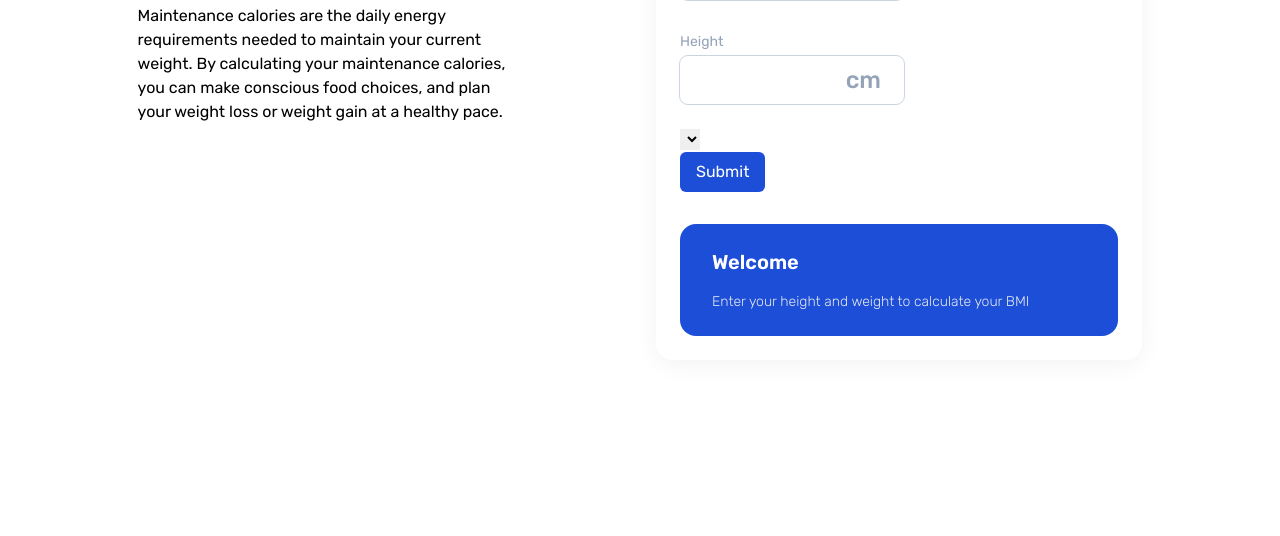
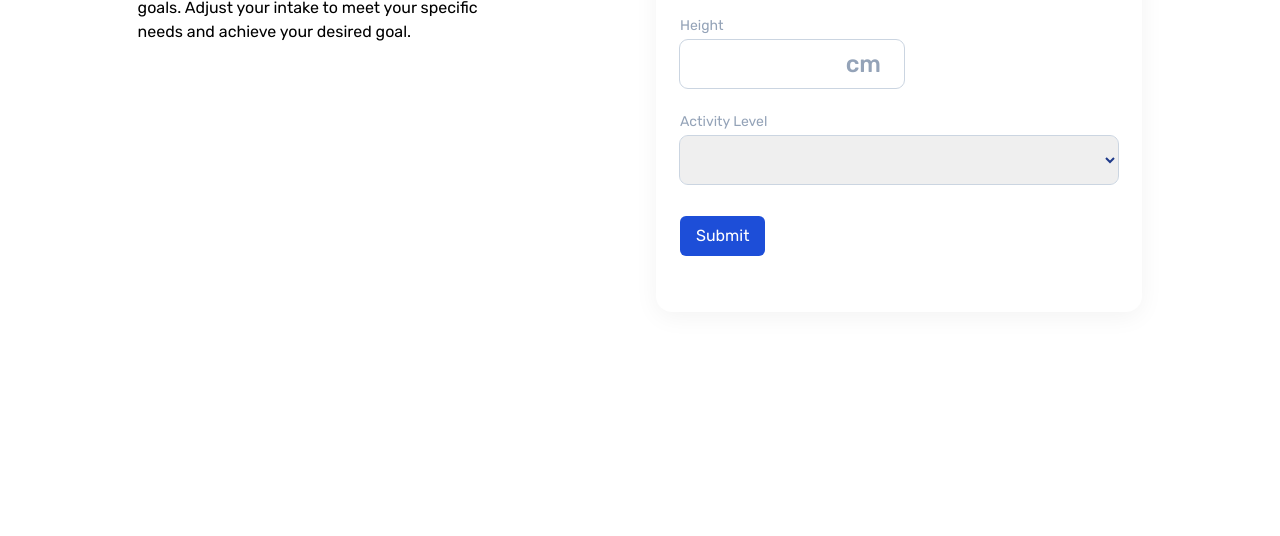
Before and after one commit to amittam104/Vivify, a website: page src/calories.html in a window 1280 px wide. Shown: the part 480-1016 px from the top of the page. After the commit the page ends 968 px from the top, so only its background shows below. Drawn offline with Linux system fonts and the light colour scheme.

Commit message:
chore: update header

```diff
--- a/src/calories.html
+++ b/src/calories.html
@@ -15,7 +15,7 @@
   <body>
     <!-- Navbar starts here -->
     <nav
-      class="w-full h-16 flex items-center justify-between md:px-8 px-4 mb-28"
+      class="w-full h-16 flex items-center justify-between md:px-8 px-4 mb-24"
       id="nav"
     >
       <div>
@@ -98,13 +98,11 @@
         class="w-full lg:w-[40%] text-center lg:text-left flex flex-col items-center lg:items-start"
       >
         <h1 class="text-5xl font-bold text-slate-950 mb-6">
-          Maintenance Calories Calculator
+          Calories Calculator
         </h1>
         <p class="text-md w-[90%] md:w-[80%] md:text-base mb-12">
-          Maintenance calories are the daily energy requirements needed to
-          maintain your current weight. By calculating your maintenance
-          calories, you can make conscious food choices, and plan your weight
-          loss or weight gain at a healthy pace.
+          Calculate your daily calorie intake based on your goals. Adjust your
+          intake to meet your specific needs and achieve your desired goal.
         </p>
       </div>
       <div
@@ -153,8 +151,8 @@
                 id=""
               >
                 <option value=""></option>
-                <option value="male">Male</option>
-                <option value="female">Female</option>
+                <option class="text-base" value="male">Male</option>
+                <option class="text-base" value="female">Female</option>
               </select>
             </div>
           </div>
@@ -184,8 +182,22 @@
               />
             </div>
           </div>
-          <div>
-            <select name="" id=""></select>
+          <div class="w-full flex flex-col mb-8">
+            <label for="gender" class="mb-1 text-sm text-slate-400"
+              >Activity Level</label
+            >
+            <select
+              class="outline outline-1 outline-slate-300 rounded-lg h-12 w-full p-2 text-md font-medium text-blue-900 placeholder:text-slate-400 placeholder:text-xl placeholder:font-medium placeholder:text-right"
+              name="activity"
+              id="activity"
+            >
+              <option value=""></option>
+              <option class="text-base" value="1.2">Sedentary Lifestyle</option>
+              <option class="text-base" value="1.375">Lightly Active</option>
+              <option class="text-base" value="1.55">Moderately Active</option>
+              <option class="text-base" value="1.725">Active</option>
+              <option class="text-base" value="1.9">Very Active</option>
+            </select>
           </div>
           <div>
             <button
@@ -197,28 +209,6 @@
             </button>
           </div>
         </form>
-        <div
-          class="h-28 flex flex-col items-start justify-center bg-blue-700 rounded-2xl text-white p-8"
-        >
-          <div class="" id="display-welcome">
-            <p class="mb-4 text-xl font-semibold">Welcome</p>
-            <p class="text-sm font-light text-slate-200">
-              Enter your height and weight to calculate your BMI
-            </p>
-          </div>
-          <div class="hidden" id="display-bmi">
-            <div class="w-[50%]">
-              <p class="text-sm text-slate-200 mb-2">Your BMI is</p>
-              <p class="text-4xl font-normal" id="bmi-value">25.5</p>
-            </div>
-            <div class="w-[50%]">
-              <p class="text-[13px]" id="bmi-text">
-                Your BMI suggests you weight is in healthy range. See below for
-                more information.
-              </p>
-            </div>
-          </div>
-        </div>
       </div>
     </header>
     <!-- Header ends here -->
```
Also changed, not shown: src/output.css.
